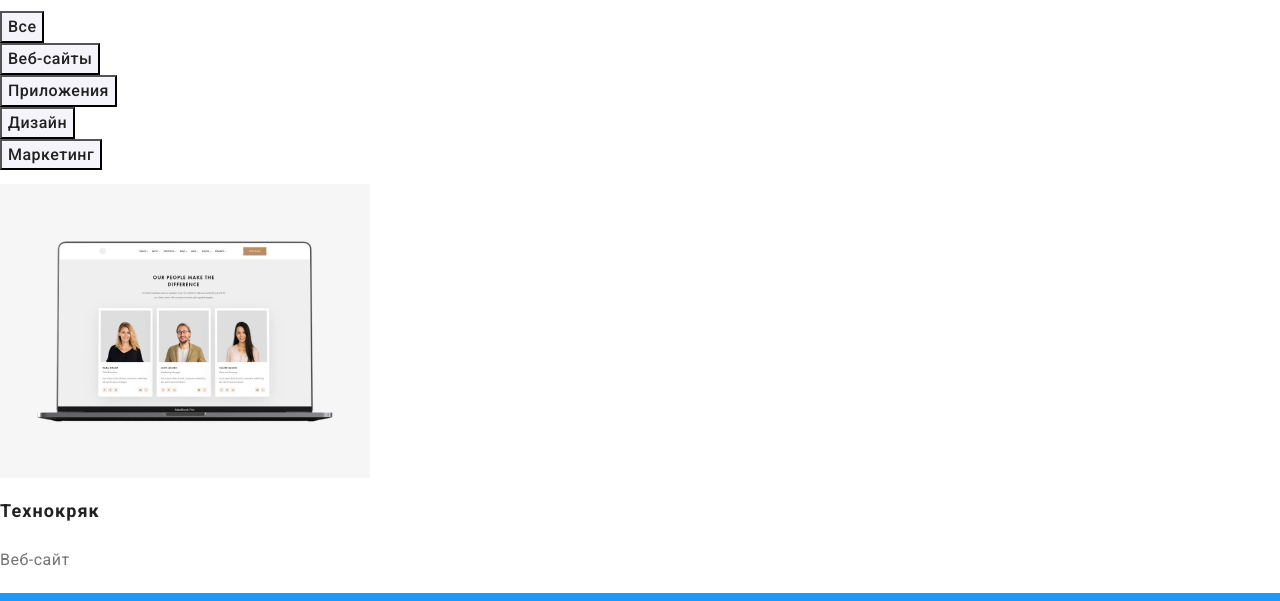
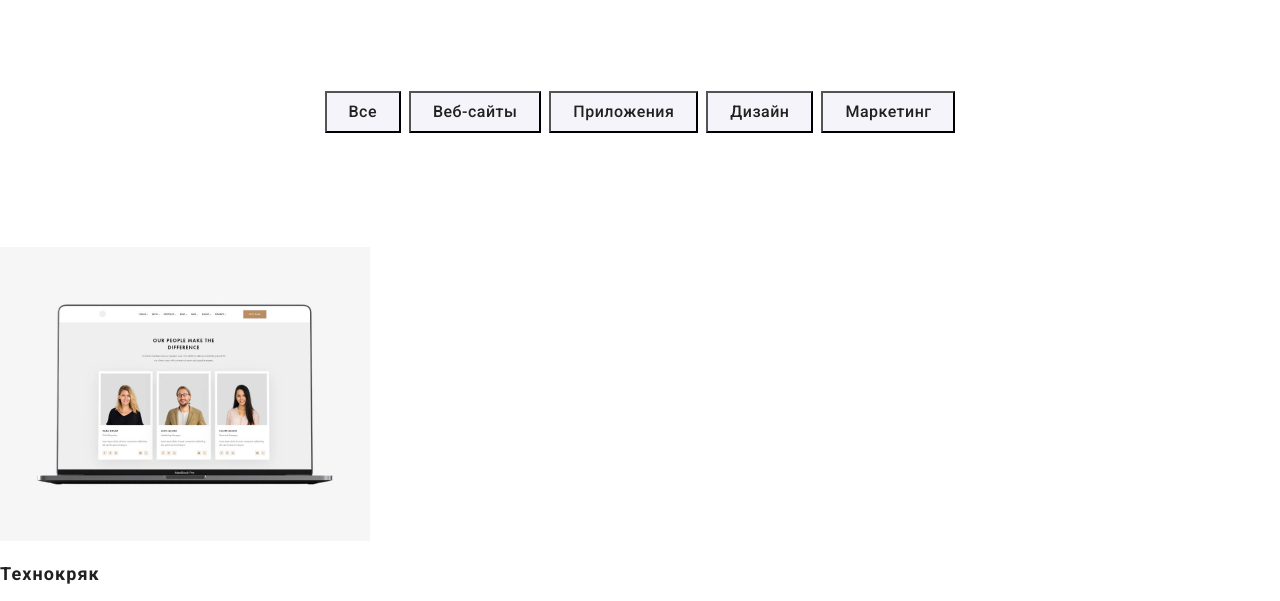
Before and after one commit to vadimyakushonok/goit-markup-hw-03, a plain HTML site: page portfolio.html in a window 1280 px wide. Shown: the part 83-684 px from the top of the page. Drawn offline with Linux system fonts and the light colour scheme.

Commit message:
Разметил фильтр в портфолио

```diff
--- a/css/styles.css
+++ b/css/styles.css
@@ -38,6 +38,10 @@ body {
 .list {
     list-style: none;
     padding-left: 0;
+}
+
+.header {
+border-bottom: 1px solid #ECECEC;;
 }
 
 .header .container {
@@ -399,6 +403,22 @@ img {
 
 /* Портфолио */
 
+.filter {
+    padding-top: 93px;
+    padding-bottom: 50px;
+}
+
+.filter-list {
+    display: flex;
+    justify-content: center;
+    margin-top: 0;
+    margin-bottom: 50px;
+}
+
+.filter-list-item:not(:last-child) {
+    margin-right: 8px;
+}
+
 .filter-modal-btn {
     background-color: #F5F4FA;
     font-weight: 500;
@@ -407,6 +427,11 @@ img {
     text-align: center;
     letter-spacing: 0.03em;
     color: var(--main-color-theme-light);
+
+    padding-top: 6px;
+    padding-right: 22px;
+    padding-bottom: 6px;
+    padding-left: 22px;
 }
 
 .filter-modal-btn:hover,
--- a/portfolio.html
+++ b/portfolio.html
@@ -43,7 +43,7 @@
 
     <!-- Портфолио -->
    <section class="filter">
-
+       <div class="container">
         <h1 class="filter-title title" hidden>Перечень проектов</h1>
 
         <ul class="filter-list list">
@@ -56,13 +56,14 @@
             <li class="filter-list-item">
                 <button class="filter-modal-btn" type="button">Приложения</button>
              </li>
-           <li>
+            <li class="filter-list-item">
                 <button class="filter-modal-btn" type="button">Дизайн</button>
              </li>
             <li class="filter-list-item">
                 <button class="filter-modal-btn" type="button">Маркетинг</button>
              </li>
         </ul>
+       </div>
     </section>
 
     <section class="exampls-work">
```
Lines whose indentation alone changed are shown as unchanged.
